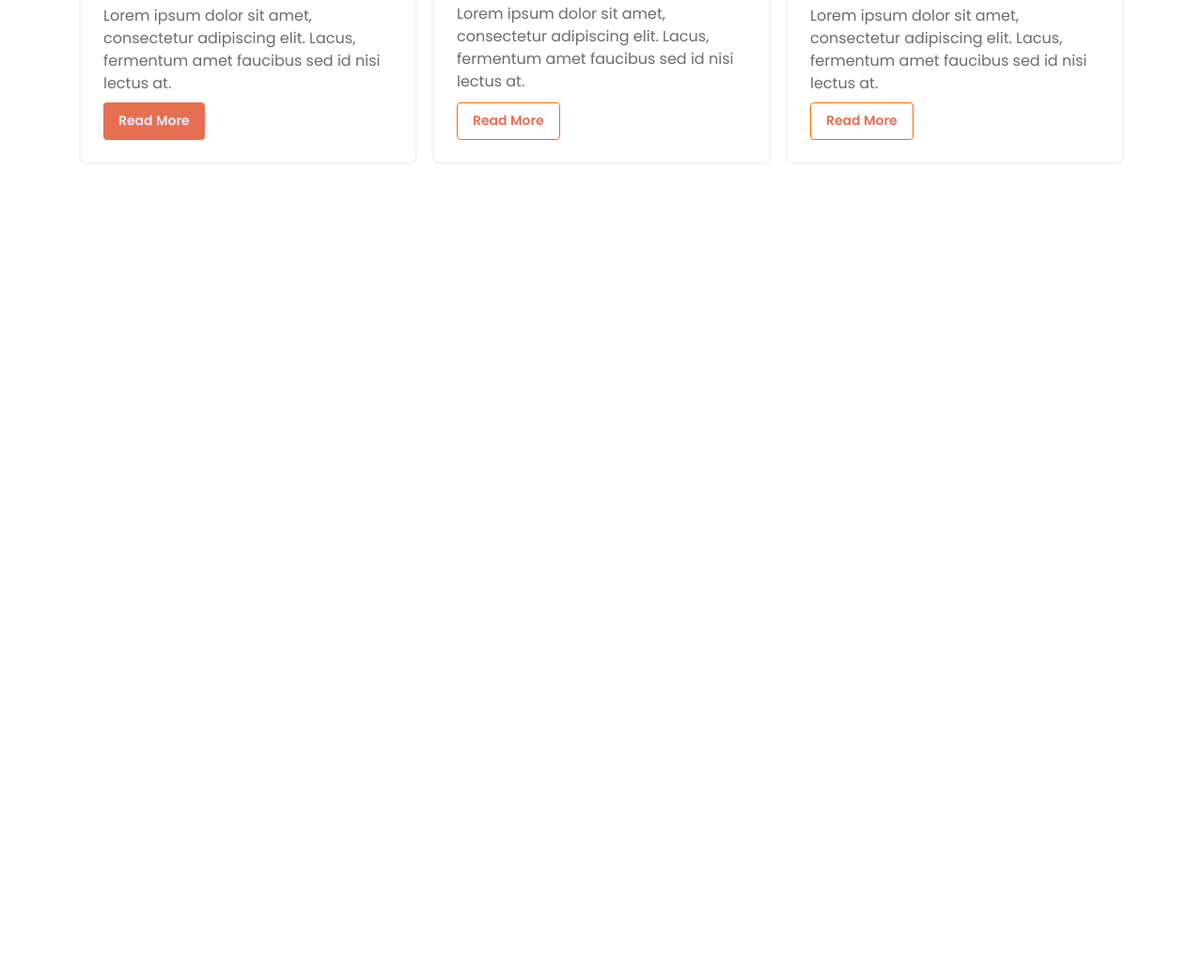
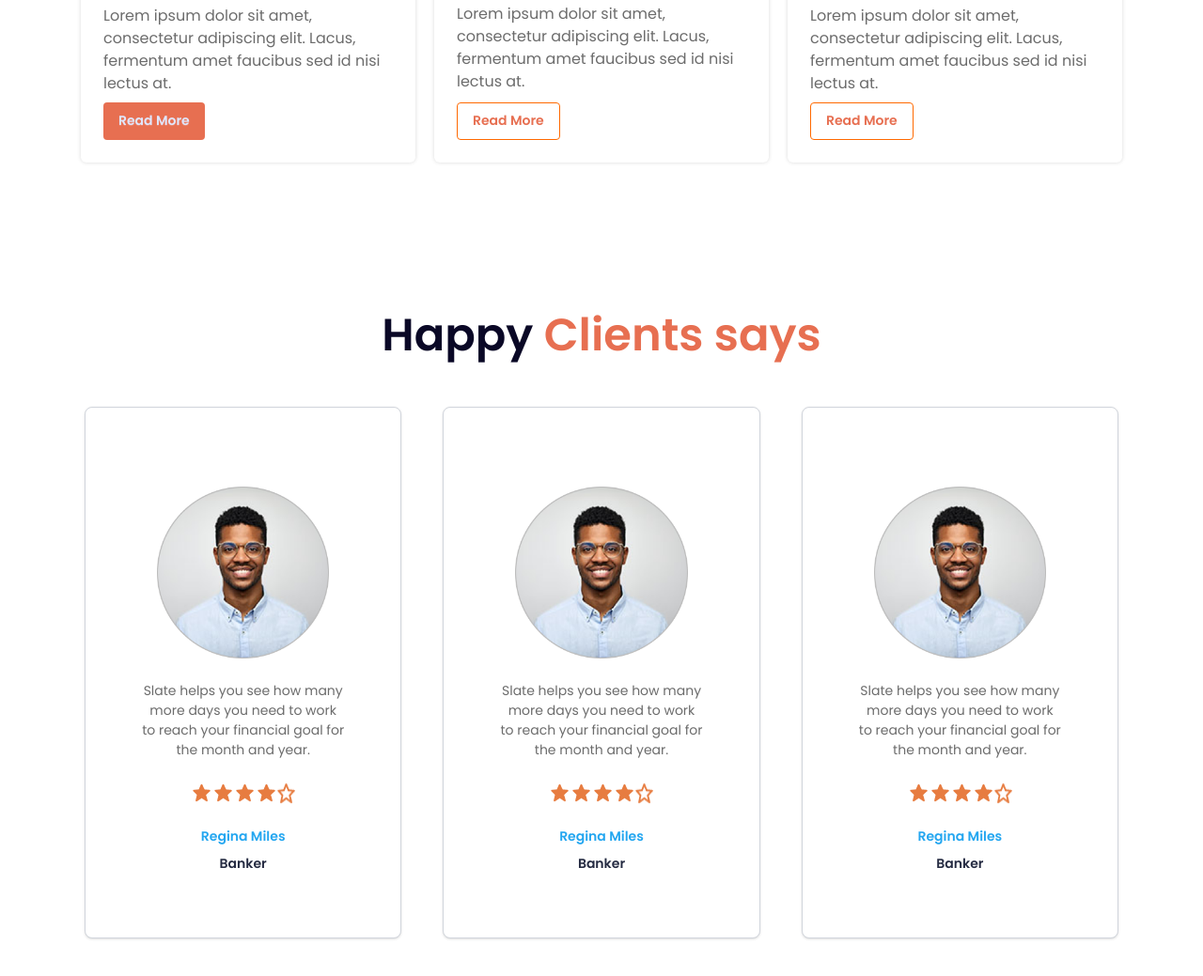
Before and after one commit to marufmahin/Tools-Assignment-Bike-Zone, a plain HTML site: page index.html in a window 1280 px wide. Shown: the part 1611-2650 px from the top of the page at 94% size. Before the commit the page ends 1944 px from the top, so only its background shows below. Drawn offline with nearby package versions, Linux system fonts and the light colour scheme.

Commit message:
Review Section Added

```diff
--- a/index.html
+++ b/index.html
@@ -152,6 +152,96 @@
             </div>
     </section>
 
+
+    <!--  Feedback Section-->
+
+       <div>
+
+        <h3 class="text-[#E76F51] lg:text-5xl text-[48px] mt-10 font-semibold text-center mb-13"><span class="text-[#0A0826]">Happy</span> Clients says</h3>
+
+       </div>
+
+  <section class="lg:grid lg:grid-cols-3 lg:gap-11 lg:mb-40 mx-5 grid gap-5">
+
+     <div class="card bg-base-100 w-auto shadow-sm px-9 py-11 border border-gray-300">
+
+  <figure class="px-10 pt-10">
+    <img
+      src="./images/others/user-1.png"
+      alt="image"
+      class="rounded-xl" />
+  </figure>
+    <div class="card-body items-center text-center">
+      <p class="text-[#6C6C6C]"> Slate helps you see how
+          many more days you need
+           to work to reach your financial
+         goal for the month and year.</p>
+
+         <div class="flex my-4">
+            <img src="./images/icons/star-solid1.png" alt="">
+            <img src="./images/icons/star-solid1.png" alt="">
+            <img src="./images/icons/star-solid1.png" alt="">
+            <img src="./images/icons/star-solid1.png" alt="">
+            <img src="./images/icons/star-half.png" alt="">
+         </div>
+         <h4 class="text-[#23A6F0] font-semibold">Regina Miles</h4>
+         <h4 class="text-[#252B42] font-semibold">Banker</h4>
+    </div>
+    </div>
+
+   <div class="card bg-base-100 w-auto shadow-sm px-9 py-11 border border-gray-300">
+       <figure class="px-10 pt-10">
+       <img
+      src="./images/others/user-1.png"
+      alt="image"
+      class="rounded-xl" />
+      </figure>
+        <div class="card-body items-center text-center">
+        <p class="text-[#6C6C6C]"> Slate helps you see how
+          many more days you need
+           to work to reach your financial
+         goal for the month and year.</p>
+
+         <div class="flex my-4">
+            <img src="./images/icons/star-solid1.png" alt="">
+            <img src="./images/icons/star-solid1.png" alt="">
+            <img src="./images/icons/star-solid1.png" alt="">
+            <img src="./images/icons/star-solid1.png" alt="">
+            <img src="./images/icons/star-half.png" alt="">
+         </div>
+         <h4 class="text-[#23A6F0] font-semibold">Regina Miles</h4>
+         <h4 class="text-[#252B42] font-semibold">Banker</h4>
+         </div>
+    </div>
+
+   <div class="card bg-base-100 w-auto shadow-sm px-9 py-11 border border-gray-300">
+           <figure class="px-10 pt-10">
+               <img
+              src="./images/others/user-1.png"
+              alt="image"
+               class="rounded-xl" />
+         </figure>
+    <div class="card-body items-center text-center">
+      <p class="text-[#6C6C6C]"> Slate helps you see how
+          many more days you need
+           to work to reach your financial
+         goal for the month and year.</p>
+
+         <div class="flex my-4">
+            <img src="./images/icons/star-solid1.png" alt="">
+            <img src="./images/icons/star-solid1.png" alt="">
+            <img src="./images/icons/star-solid1.png" alt="">
+            <img src="./images/icons/star-solid1.png" alt="">
+            <img src="./images/icons/star-half.png" alt="">
+         </div>
+         <h4 class="text-[#23A6F0] font-semibold">Regina Miles</h4>
+         <h4 class="text-[#252B42] font-semibold">Banker</h4>
+
+       </div>
+   </div>
+
+   </section>
+
  </main>
 
 </body>
```
Also changed, not shown: images/icons/star-half.png (added), images/icons/star-solid1.png (added).
